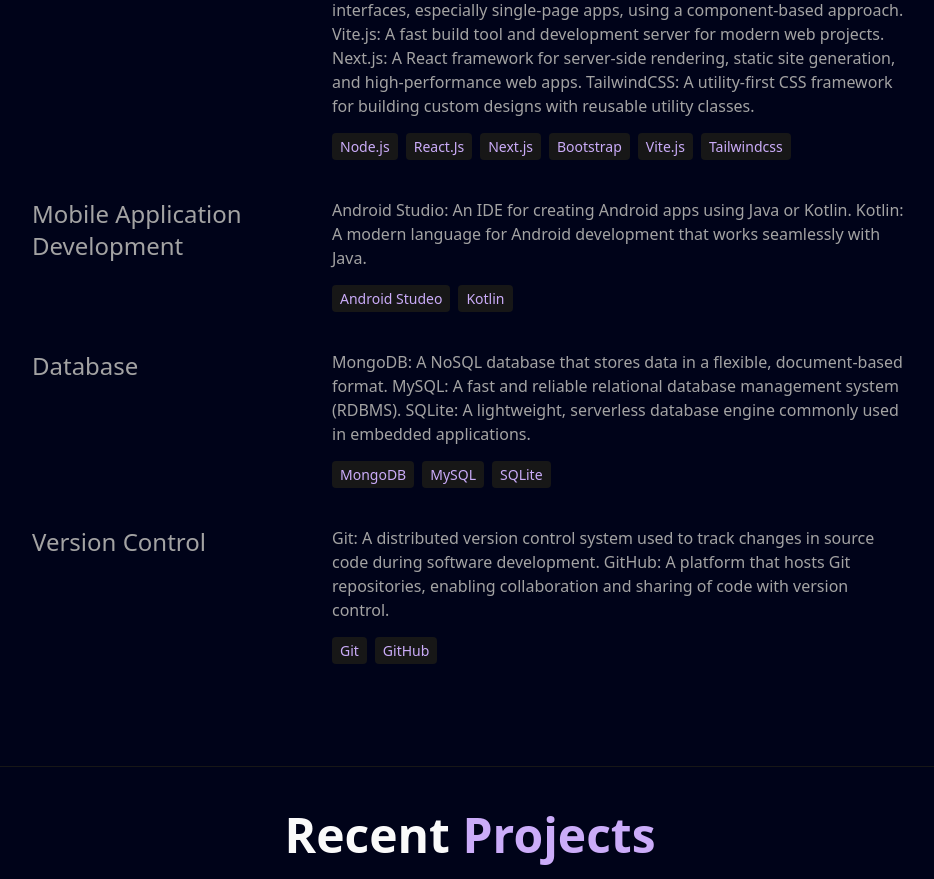
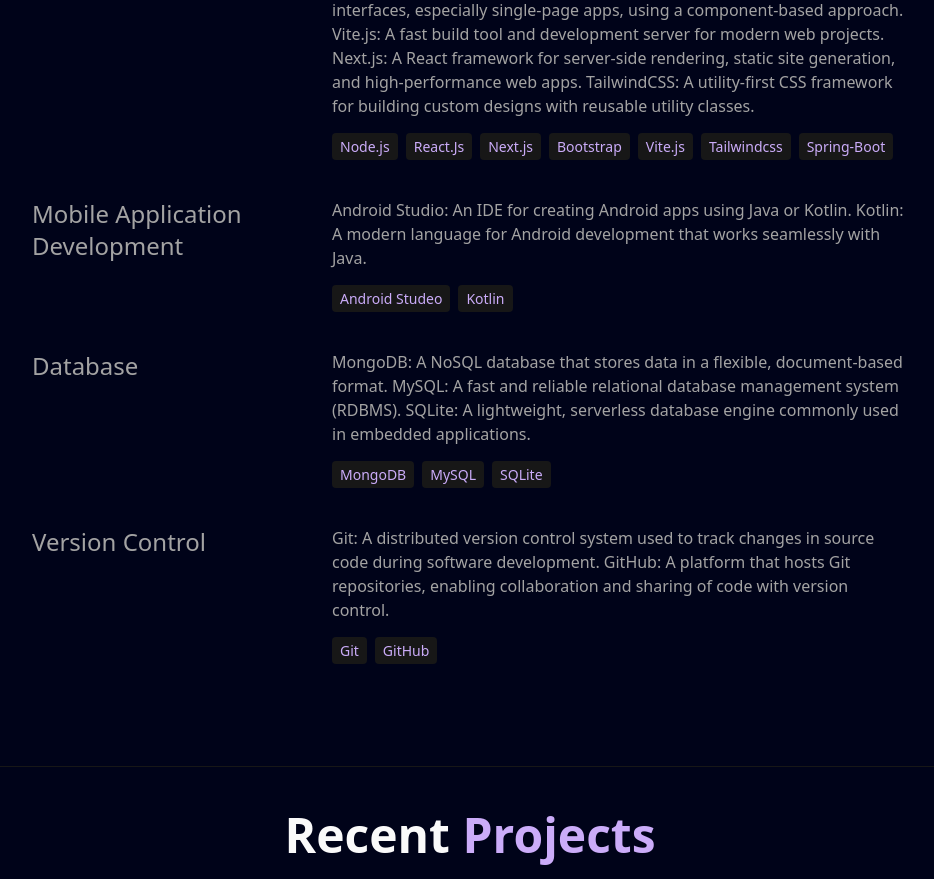
Before and after one commit to Udantha-ID/portfolio-site, a Next.js app: page / in a window 1280 px wide. Shown: the part 2360-3239 px from the top of the page, without its empty margins (170-1104 px from the left). Built offline with nearby package versions, Linux system fonts and the light colour scheme.

Commit message:
Update experincec.tsx

```diff
--- a/components/experincec.tsx
+++ b/components/experincec.tsx
@@ -21,7 +21,7 @@
         year: "2024",
         role: "Juener Full Stack Development",
         description: "Node.js: A runtime environment for running JavaScript on the server, used to build scalable server applications. React.js: A library for creating user interfaces, especially single-page apps, using a component-based approach. Vite.js: A fast build tool and development server for modern web projects. Next.js: A React framework for server-side rendering, static site generation, and high-performance web apps. TailwindCSS: A utility-first CSS framework for building custom designs with reusable utility classes.",
-        technologies: ["Node.js", "React.Js", "Next.js", "Bootstrap", "Vite.js","Tailwindcss"]
+        technologies: ["Node.js", "React.Js", "Next.js", "Bootstrap", "Vite.js","Tailwindcss","Spring-Boot"]
     },
     {
         title: "Mobile Application Development",
```
